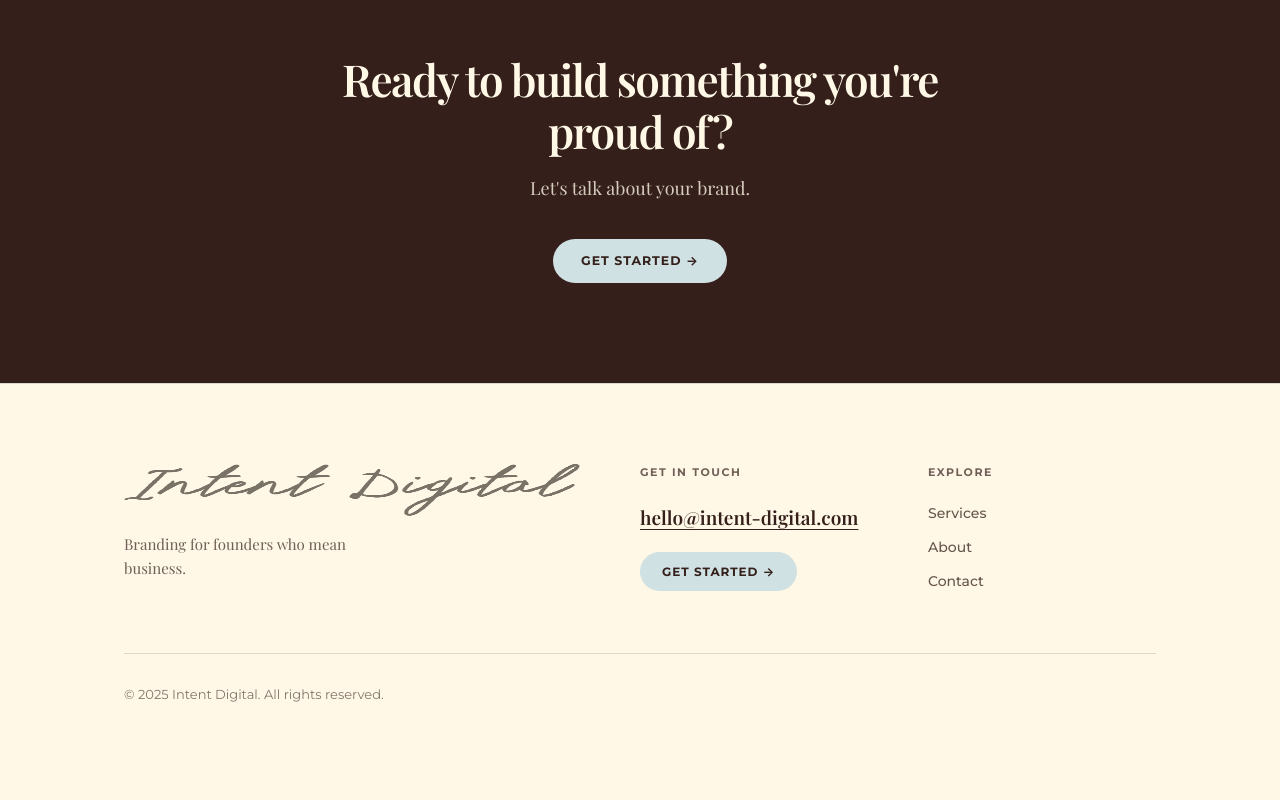
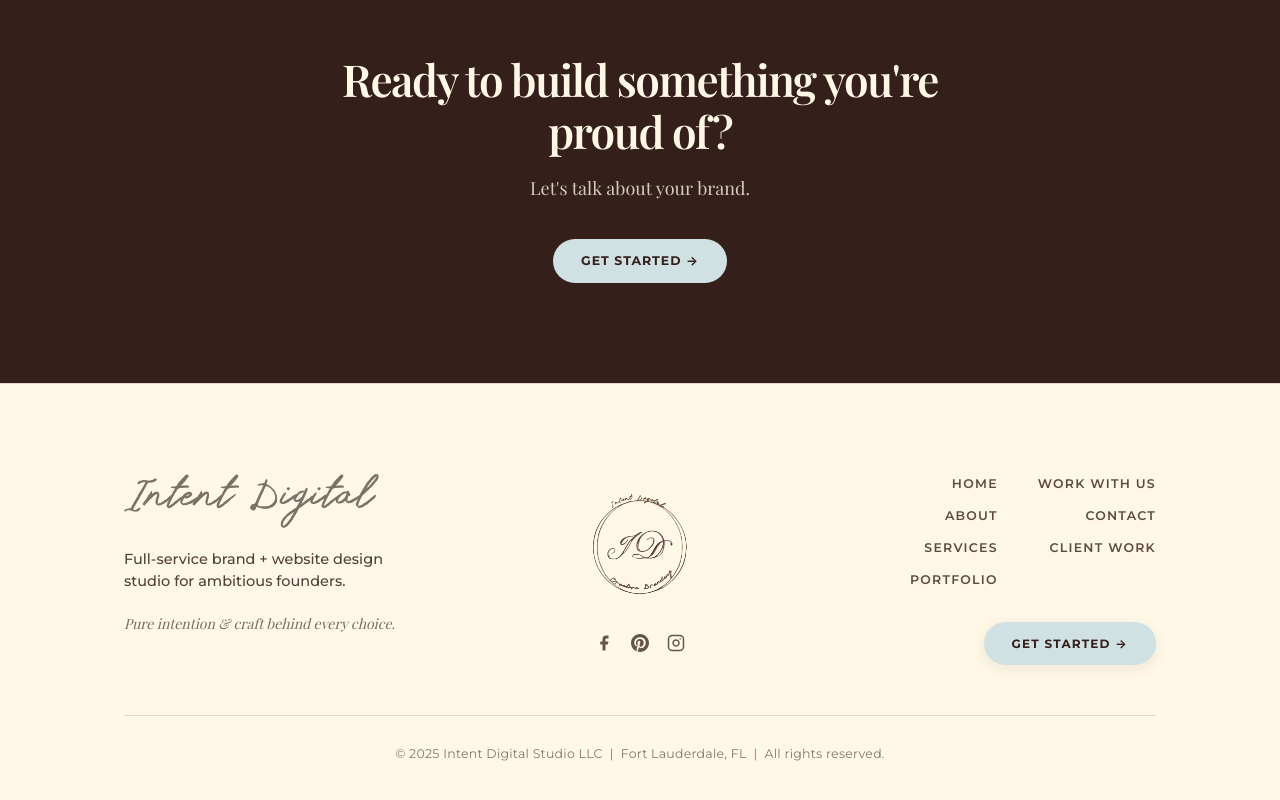
Before and after one commit to milanese88/intent-digital, a React (Vite) app: page / in a window 1280 px wide. Shown: the part 5498-6298 px from the top of the page. Before the commit the page ends 6242 px from the top, so only its background shows below. Built offline with nearby package versions, Linux system fonts and the light colour scheme; a web font is replaced by a local one.

Commit message:
seal real

```diff
--- a/src/pages/Home.jsx
+++ b/src/pages/Home.jsx
@@ -339,31 +339,61 @@ export default function Home() {
       {/* SECTION 6 — FOOTER */}
       <footer className="footer-section">
         <div className="container footer-container">
-          <div className="footer-top">
-            <div className="footer-brand">
-              <img src="/intent-script-logo.png" alt="Intent Digital" className="footer-logo-img" />
-              <p className="footer-tagline">Branding for founders who mean business.</p>
+          <div className="footer-grid-layout">
+            {/* Left Column: Brand script logo, tagline, quote */}
+            <div className="footer-col-left">
+              <img src="/intent-script-logo.png" alt="Intent Digital" className="footer-script-logo" />
+              <p className="footer-agency-tagline">
+                Full-service brand + website design studio for ambitious founders.
+              </p>
+              <p className="footer-quote">
+                <em>Pure intention &amp; craft behind every choice.</em>
+              </p>
             </div>
-            <div className="footer-contact">
-              <span className="footer-label">GET IN TOUCH</span>
-              <a href="mailto:hello@intent-digital.com" className="footer-email">
-                hello@intent-digital.com
-              </a>
-              <a href="mailto:hello@intent-digital.com" className="btn btn-footer-cta">
-                Get started &rarr;
-              </a>
+
+            {/* Center Column: Centered Seal logo + Social icons */}
+            <div className="footer-col-center">
+              <div className="footer-seal-wrapper">
+                <img src="/seal-logo.png" alt="Intent Digital Seal" className="footer-main-seal" />
+              </div>
+              <div className="footer-social-row">
+                <a href="#" className="social-icon-link" aria-label="Facebook">
+                  <svg width="18" height="18" viewBox="0 0 24 24" fill="currentColor"><path d="M18 2h-3a5 5 0 00-5 5v3H7v4h3v8h4v-8h3l1-4h-4V7a1 1 0 011-1h3z"/></svg>
+                </a>
+                <a href="#" className="social-icon-link" aria-label="Pinterest">
+                  <svg width="18" height="18" viewBox="0 0 24 24" fill="currentColor"><path d="M12 0C5.373 0 0 5.372 0 12c0 5.084 3.163 9.426 7.627 11.174-.105-.949-.2-2.405.042-3.441.218-.937 1.407-5.965 1.407-5.965s-.359-.719-.359-1.782c0-1.668.967-2.914 2.171-2.914 1.023 0 1.518.769 1.518 1.69 0 1.029-.655 2.568-.994 3.995-.283 1.194.599 2.169 1.777 2.169 2.133 0 3.772-2.249 3.772-5.495 0-2.873-2.064-4.882-5.012-4.882-3.414 0-5.418 2.561-5.418 5.207 0 1.031.397 2.138.893 2.738a.36.36 0 01.083.345c-.09.375-.293 1.199-.334 1.363-.053.225-.172.271-.401.165-1.495-.69-2.433-2.878-2.433-4.646 0-3.776 2.748-7.252 7.92-7.252 4.158 0 7.392 2.967 7.392 6.923 0 4.135-2.607 7.462-6.233 7.462-1.214 0-2.354-.629-2.758-1.379l-.749 2.848c-.269 1.045-1.004 2.352-1.498 3.146A11.96 11.96 0 0012 24c6.627 0 12-5.373 12-12 0-6.628-5.373-12-12-12z"/></svg>
+                </a>
+                <a href="#" className="social-icon-link" aria-label="Instagram">
+                  <svg width="18" height="18" viewBox="0 0 24 24" fill="none" stroke="currentColor" strokeWidth="2" strokeLinecap="round" strokeLinejoin="round"><rect x="2" y="2" width="20" height="20" rx="5" ry="5"/><path d="M16 11.37A4 4 0 1 1 12.63 8 4 4 0 0 1 16 11.37z"/><line x1="17.5" y1="6.5" x2="17.51" y2="6.5"/></svg>
+                </a>
+              </div>
             </div>
-            <div className="footer-nav">
-              <span className="footer-label">EXPLORE</span>
-              <div className="footer-links">
-                <a href="#services" onClick={(e) => handleScroll(e, 'services')}>Services</a>
-                <a href="#why-us" onClick={(e) => handleScroll(e, 'why-us')}>About</a>
-                <a href="mailto:hello@intent-digital.com">Contact</a>
+
+            {/* Right Column: Navigation Links + CTA Button */}
+            <div className="footer-col-right">
+              <div className="footer-nav-columns">
+                <div className="footer-nav-col">
+                  <a href="#" onClick={(e) => { e.preventDefault(); window.scrollTo({ top: 0, behavior: 'smooth' }); }}>HOME</a>
+                  <a href="#why-us" onClick={(e) => handleScroll(e, 'why-us')}>ABOUT</a>
+                  <a href="#services" onClick={(e) => handleScroll(e, 'services')}>SERVICES</a>
+                  <a href="#portfolio" onClick={(e) => handleScroll(e, 'portfolio')}>PORTFOLIO</a>
+                </div>
+                <div className="footer-nav-col">
+                  <a href="#services" onClick={(e) => handleScroll(e, 'services')}>WORK WITH US</a>
+                  <a href="mailto:hello@intent-digital.com">CONTACT</a>
+                  <a href="#portfolio" onClick={(e) => handleScroll(e, 'portfolio')}>CLIENT WORK</a>
+                </div>
+              </div>
+              <div className="footer-cta-wrap">
+                <a href="mailto:hello@intent-digital.com" className="btn btn-footer-pill-cta">
+                  GET STARTED &rarr;
+                </a>
               </div>
             </div>
           </div>
-          <div className="footer-bottom">
-            <p className="footer-copy">&copy; 2025 Intent Digital. All rights reserved.</p>
+
+          <div className="footer-bottom-bar">
+            <p className="footer-copy">&copy; 2025 Intent Digital Studio LLC &nbsp;|&nbsp; Fort Lauderdale, FL &nbsp;|&nbsp; All rights reserved.</p>
           </div>
         </div>
       </footer>
--- a/src/styles/home.css
+++ b/src/styles/home.css
@@ -950,154 +950,188 @@
   box-shadow: 0 8px 24px rgba(169, 197, 209, 0.45);
 }
 
-/* Footer Section (Cream background, Espresso text) */
+/* Footer Section (Toasted Cream background, Espresso text) */
 .footer-section {
   background-color: var(--cream);
-  padding: 80px 0 40px 0;
+  padding: 90px 0 40px 0;
   border-top: 1px solid var(--espresso-15);
 }
 
 .footer-container {
   display: flex;
   flex-direction: column;
-  gap: 60px;
+  gap: 50px;
 }
 
-.footer-top {
+.footer-grid-layout {
   display: grid;
-  grid-template-columns: 2fr 1fr 1fr;
-  gap: 60px;
+  grid-template-columns: 1.2fr 1fr 1.2fr;
+  align-items: flex-start;
+  gap: 48px;
 }
 
-.footer-brand {
+/* Left Column */
+.footer-col-left {
   display: flex;
   flex-direction: column;
+  align-items: flex-start;
   gap: 16px;
 }
 
-.footer-logo-wrap {
+.footer-script-logo {
+  height: 54px;
+  width: auto;
+  margin-bottom: 4px;
+}
+
+.footer-agency-tagline {
+  font-family: var(--font-sans);
+  font-size: 14.5px;
+  font-weight: 500;
+  line-height: 1.55;
+  color: var(--espresso);
+  opacity: 0.85;
+  max-width: 300px;
+}
+
+.footer-quote {
+  font-family: var(--font-serif);
+  font-size: 14px;
+  font-style: italic;
+  color: var(--espresso);
+  opacity: 0.65;
+  margin-top: 4px;
+}
+
+/* Center Column (Seal & Socials) */
+.footer-col-center {
+  display: flex;
+  flex-direction: column;
+  align-items: center;
+  justify-content: center;
+  gap: 20px;
+}
+
+.footer-seal-wrapper {
+  width: 140px;
+  height: 140px;
   display: flex;
   align-items: center;
-  gap: 16px;
-  margin-bottom: 8px;
+  justify-content: center;
 }
 
-.footer-logo-img {
-  height: 52px;
-  width: auto;
-  display: block;
+.footer-main-seal {
+  width: 130px;
+  height: 130px;
+  object-fit: contain;
+  filter: brightness(0.2) sepia(1) hue-rotate(330deg) saturate(3); /* Dark espresso brown filter */
+  opacity: 0.85;
+  transition: transform 0.6s cubic-bezier(0.16, 1, 0.3, 1), opacity 0.3s ease;
 }
 
-.footer-seal-img {
-  height: 44px;
-  width: auto;
-  opacity: 0.85;
-  mix-blend-mode: multiply;
-  transition: transform 0.5s ease;
+.footer-seal-wrapper:hover .footer-main-seal {
+  transform: rotate(12deg) scale(1.05);
+  opacity: 1;
 }
 
-.footer-seal-img:hover {
-  transform: rotate(12deg) scale(1.08);
+.footer-social-row {
+  display: flex;
+  align-items: center;
+  gap: 18px;
 }
 
-.footer-tagline {
-  font-size: 15px;
+.social-icon-link {
   color: var(--espresso);
-  opacity: 0.7;
-  max-width: 280px;
+  opacity: 0.75;
+  transition: var(--transition-smooth);
+  display: flex;
+  align-items: center;
+  justify-content: center;
 }
 
-.footer-label {
-  display: block;
-  font-family: var(--font-sans);
-  font-size: 11px;
-  font-weight: 700;
-  letter-spacing: 0.14em;
-  color: var(--espresso); /* Footer label overline in espresso brown */
-  opacity: 0.7;
-  margin-bottom: 20px;
-  text-transform: uppercase;
+.social-icon-link:hover {
+  opacity: 1;
+  transform: translateY(-2px);
+  color: var(--espresso);
 }
 
-.footer-contact {
+/* Right Column (Nav Links + CTA) */
+.footer-col-right {
   display: flex;
   flex-direction: column;
-  align-items: flex-start;
+  align-items: flex-end;
+  gap: 24px;
 }
 
-.footer-email {
-  font-family: var(--font-serif);
-  font-size: 19px;
+.footer-nav-columns {
+  display: flex;
+  gap: 40px;
+}
+
+.footer-nav-col {
+  display: flex;
+  flex-direction: column;
+  gap: 12px;
+  text-align: right;
+}
+
+.footer-nav-col a {
+  font-family: var(--font-sans);
+  font-size: 12.5px;
   font-weight: 600;
+  letter-spacing: 0.1em;
+  text-transform: uppercase;
   color: var(--espresso);
+  opacity: 0.8;
+  transition: var(--transition-smooth);
+}
+
+.footer-nav-col a:hover {
+  opacity: 1;
+  transform: translateX(-3px);
   text-decoration: underline;
   text-underline-offset: 4px;
-  transition: var(--transition-smooth);
-  margin-bottom: 20px;
 }
 
-.footer-email:hover {
-  color: var(--terracotta);
+.footer-cta-wrap {
+  margin-top: 8px;
 }
 
-.btn-footer-cta {
-  background-color: var(--dusty-blue);
+.btn-footer-pill-cta {
+  background-color: var(--dusty-blue); /* Winter Sky #CFE1E2 */
   color: var(--espresso);
   font-family: var(--font-sans);
   font-size: 12px;
   font-weight: 700;
-  letter-spacing: 0.08em;
+  letter-spacing: 0.1em;
   text-transform: uppercase;
-  padding: 10px 22px;
+  padding: 12px 28px;
   border-radius: 999px;
+  display: inline-flex;
+  align-items: center;
+  justify-content: center;
   transition: var(--transition-smooth);
+  box-shadow: 0 4px 14px rgba(52, 31, 26, 0.08);
 }
 
-.btn-footer-cta:hover {
+.btn-footer-pill-cta:hover {
   background-color: var(--dusty-blue-80);
   transform: translateY(-2px);
-  box-shadow: 0 6px 18px rgba(169, 197, 209, 0.45);
+  box-shadow: 0 8px 20px rgba(52, 31, 26, 0.15);
 }
 
-.footer-nav {
-  display: flex;
-  flex-direction: column;
-}
-
-.footer-links {
-  display: flex;
-  flex-direction: column;
-  gap: 12px;
-}
-
-.footer-links a {
-  font-family: var(--font-sans);
-  font-size: 14px;
-  font-weight: 500;
-  color: var(--espresso);
-  opacity: 0.75;
-  transition: var(--transition-smooth);
-}
-
-.footer-links a:hover {
-  color: var(--espresso);
-  opacity: 1;
-  transform: translateX(4px);
-}
-
-.footer-bottom {
+.footer-bottom-bar {
   border-top: 1px solid var(--espresso-15);
-  padding-top: 30px;
-  display: flex;
-  justify-content: space-between;
-  align-items: center;
+  padding-top: 28px;
+  text-align: center;
 }
 
 .footer-copy {
   font-family: var(--font-sans);
-  font-size: 13px;
+  font-size: 12.5px;
   color: var(--espresso);
   opacity: 0.6;
+  letter-spacing: 0.02em;
 }
 
 /* Animations */
```
Also changed, not shown: public/seal-logo.png.
